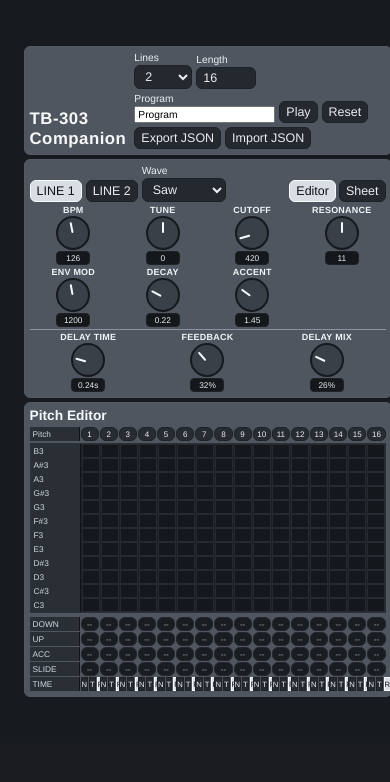
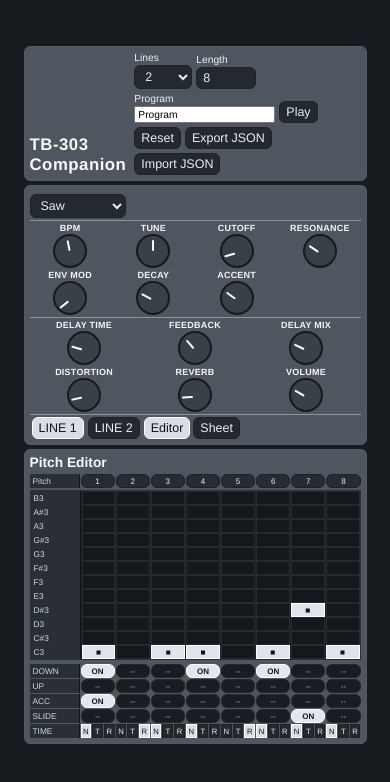
Before and after one commit to leonardoMirabal/303util, a React (Vite) app: page / in a window 390 px wide. Shown: the top 782 px of the page. Built offline with nearby package versions, Linux system fonts and the light colour scheme.

Commit message:
more fixes

```diff
--- a/src/App.css
+++ b/src/App.css
@@ -125,26 +125,6 @@
 .view-toggle {
   display: inline-flex;
   gap: 3px;
-  margin-left: auto;
-}
-
-.top-controls {
-  display: grid;
-  gap: 2px;
-}
-
-.transport label {
-  display: grid;
-  gap: 2px;
-  font-size: 0.64rem;
-  color: #ecf0f4;
-}
-
-.line-tabs {
-  margin-top: 4px;
-  display: flex;
-  gap: 4px;
-  flex-wrap: wrap;
 }
 
 .wave-inline {
@@ -166,10 +146,10 @@
 .knob-groups {
   margin-top: 3px;
   display: grid;
-  grid-template-columns: auto 1px auto;
-  justify-content: space-between;
-  gap: 10px;
-  align-items: stretch;
+  grid-template-columns: auto 1px auto 1px auto 1px auto;
+  justify-content: start;
+  gap: 18px;
+  align-items: start;
 }
 
 .knob-grid {
@@ -182,8 +162,24 @@
   grid-template-columns: repeat(7, 60px);
 }
 
-.delay-knobs {
-  grid-template-columns: repeat(3, 58px);
+.fx-knobs {
+  grid-template-columns: repeat(6, 58px);
+}
+
+.wave-knob-slot {
+  display: flex;
+  align-items: start;
+}
+
+.wave-knob-slot select {
+  min-width: 96px;
+}
+
+.aux-controls {
+  display: flex;
+  align-items: start;
+  gap: 4px;
+  margin-left: 2px;
 }
 
 .delay-divider {
@@ -243,14 +239,7 @@
 }
 
 .knob-value {
-  min-width: 34px;
-  text-align: center;
-  padding: 1px 3px;
-  border: 1px solid #1e2226;
-  border-radius: 4px;
-  background: #15181b;
-  color: #e8edf2;
-  font-size: 0.52rem;
+  display: none;
 }
 
 .workspace {
@@ -452,8 +441,8 @@
     grid-template-columns: repeat(7, 54px);
   }
 
-  .delay-knobs {
-    grid-template-columns: repeat(3, 52px);
+  .fx-knobs {
+    grid-template-columns: repeat(6, 52px);
   }
 }
 
@@ -466,8 +455,8 @@
     grid-template-columns: repeat(7, 48px);
   }
 
-  .delay-knobs {
-    grid-template-columns: repeat(3, 46px);
+  .fx-knobs {
+    grid-template-columns: repeat(6, 46px);
   }
 }
 
@@ -503,7 +492,11 @@
     grid-template-columns: repeat(4, minmax(52px, 1fr));
   }
 
-  .delay-knobs {
+  .fx-knobs {
     grid-template-columns: repeat(3, minmax(52px, 1fr));
   }
+
+  .aux-controls {
+    flex-wrap: wrap;
+  }
 }
--- a/src/App.tsx
+++ b/src/App.tsx
@@ -29,6 +29,8 @@
   delayTime: number;
   delayFeedback: number;
   delayMix: number;
+  distortion: number;
+  reverb: number;
 };
 
 type LineState = {
@@ -39,9 +41,17 @@
 type LineFx = {
   send: GainNode;
   dry: GainNode;
-  wet: GainNode;
+  delaySend: GainNode;
+  delayWet: GainNode;
   delay: DelayNode;
   feedback: GainNode;
+  distSend: GainNode;
+  distortion: WaveShaperNode;
+  distWet: GainNode;
+  reverbSend: GainNode;
+  reverb: ConvolverNode;
+  reverbWet: GainNode;
+  lastDistortionAmount: number;
 };
 
 type ProjectData = {
@@ -66,6 +76,8 @@
   delayTime: 0.24,
   delayFeedback: 0.32,
   delayMix: 0.26,
+  distortion: 0.12,
+  reverb: 0.16,
 });
 
 const makeLine = (): LineState => ({
@@ -78,6 +90,26 @@
   })),
   params: defaultParams(),
 });
+
+const defaultProjectLines = (): LineState[] => {
+  const lines = Array.from({ length: MAX_LINES }, () => makeLine());
+  lines[0] = {
+    ...lines[0],
+    steps: [
+      { pitch: "C3", timeMode: "note", accent: true, slide: false, transpose: "down" },
+      { pitch: null, timeMode: "rest", accent: false, slide: false, transpose: "none" },
+      { pitch: "C3", timeMode: "note", accent: false, slide: false, transpose: "none" },
+      { pitch: "C3", timeMode: "note", accent: false, slide: false, transpose: "down" },
+      { pitch: null, timeMode: "rest", accent: false, slide: false, transpose: "none" },
+      { pitch: "C3", timeMode: "note", accent: false, slide: false, transpose: "down" },
+      { pitch: "D#3", timeMode: "note", accent: false, slide: true, transpose: "none" },
+      { pitch: "C3", timeMode: "note", accent: false, slide: false, transpose: "none" },
+      ...Array.from({ length: 8 }, (): Step => ({ pitch: null, timeMode: "rest", accent: false, slide: false, transpose: "none" })),
+    ],
+    params: { ...defaultParams(), resonance: 6.4, envMod: 59 },
+  };
+  return lines;
+};
 
 const noteToFrequency = (note: PitchName): number => {
   const match = note.match(/^([A-G])(#|b)?(\d)$/);
@@ -96,6 +128,31 @@
   if (mode === "down") return freq / 2;
   if (mode === "up") return freq * 2;
   return freq;
+};
+
+const makeDistortionCurve = (amount: number) => {
+  const samples = 256;
+  const curve = new Float32Array(samples);
+  const k = 1 + amount * 80;
+  for (let i = 0; i < samples; i += 1) {
+    const x = (i * 2) / (samples - 1) - 1;
+    curve[i] = ((1 + k) * x) / (1 + k * Math.abs(x));
+  }
+  return curve;
+};
+
+const makeImpulseResponse = (ctx: AudioContext) => {
+  const duration = 1.2;
+  const length = Math.max(1, Math.floor(ctx.sampleRate * duration));
+  const impulse = ctx.createBuffer(2, length, ctx.sampleRate);
+  for (let channel = 0; channel < impulse.numberOfChannels; channel += 1) {
+    const data = impulse.getChannelData(channel);
+    for (let i = 0; i < length; i += 1) {
+      const decay = (1 - i / length) ** 2.2;
+      data[i] = (Math.random() * 2 - 1) * decay;
+    }
+  }
+  return impulse;
 };
 
 const isPitchName = (value: unknown): value is PitchName => typeof value === "string" && (PITCHES as readonly string[]).includes(value);
@@ -148,11 +205,11 @@
 
 function App() {
   const [lineCount, setLineCount] = useState<2 | 3>(2);
-  const [patternLength, setPatternLength] = useState(16);
+  const [patternLength, setPatternLength] = useState(8);
   const [tempo, setTempo] = useState(126);
   const [programName, setProgramName] = useState("Program");
   const [workspaceView, setWorkspaceView] = useState<"editor" | "sheet">("editor");
-  const [lines, setLines] = useState<LineState[]>(() => Array.from({ length: MAX_LINES }, () => makeLine()));
+  const [lines, setLines] = useState<LineState[]>(() => defaultProjectLines());
   const [selectedLine, setSelectedLine] = useState(0);
   const [isPlaying, setIsPlaying] = useState(false);
   const [playhead, setPlayhead] = useState(-1);
@@ -186,19 +243,54 @@
       if (!ctx || !master) return null;
       const send = ctx.createGain();
       const dry = ctx.createGain();
-      const wet = ctx.createGain();
+      const delaySend = ctx.createGain();
+      const delayWet = ctx.createGain();
       const delay = ctx.createDelay(1.0);
       const feedback = ctx.createGain();
+      const distSend = ctx.createGain();
+      const distortion = ctx.createWaveShaper();
+      const distWet = ctx.createGain();
+      const reverbSend = ctx.createGain();
+      const reverb = ctx.createConvolver();
+      const reverbWet = ctx.createGain();
 
       send.connect(dry);
       dry.connect(master);
-      send.connect(delay);
+      send.connect(delaySend);
+      delaySend.connect(delay);
       delay.connect(feedback);
       feedback.connect(delay);
-      delay.connect(wet);
-      wet.connect(master);
+      delay.connect(delayWet);
+      delayWet.connect(master);
 
-      lineFxRef.current[lineIndex] = { send, dry, wet, delay, feedback };
+      send.connect(distSend);
+      distSend.connect(distortion);
+      distortion.connect(distWet);
+      distWet.connect(master);
+
+      send.connect(reverbSend);
+      reverbSend.connect(reverb);
+      reverb.connect(reverbWet);
+      reverbWet.connect(master);
+
+      distortion.oversample = "4x";
+      reverb.buffer = makeImpulseResponse(ctx);
+
+      lineFxRef.current[lineIndex] = {
+        send,
+        dry,
+        delaySend,
+        delayWet,
+        delay,
+        feedback,
+        distSend,
+        distortion,
+        distWet,
+        reverbSend,
+        reverb,
+        reverbWet,
+        lastDistortionAmount: -1,
+      };
     }
     return { ctx: audioRef.current };
   };
@@ -341,8 +433,19 @@
 
     fx.delay.delayTime.setValueAtTime(Math.min(1, Math.max(0.02, line.params.delayTime)), now);
     fx.feedback.gain.setValueAtTime(Math.min(0.92, Math.max(0, line.params.delayFeedback)), now);
-    fx.dry.gain.setValueAtTime(1 - line.params.delayMix, now);
-    fx.wet.gain.setValueAtTime(line.params.delayMix, now);
+    fx.dry.gain.setValueAtTime(1, now);
+    fx.delaySend.gain.setValueAtTime(Math.min(1, Math.max(0, line.params.delayMix)), now);
+    fx.delayWet.gain.setValueAtTime(Math.min(1, Math.max(0, line.params.delayMix)), now);
+    const distortionAmount = Math.min(1, Math.max(0, line.params.distortion));
+    fx.distSend.gain.setValueAtTime(distortionAmount, now);
+    fx.distWet.gain.setValueAtTime(distortionAmount, now);
+    if (Math.abs(fx.lastDistortionAmount - distortionAmount) > 0.002) {
+      fx.distortion.curve = makeDistortionCurve(distortionAmount);
+      fx.lastDistortionAmount = distortionAmount;
+    }
+    const reverbAmount = Math.min(1, Math.max(0, line.params.reverb));
+    fx.reverbSend.gain.setValueAtTime(reverbAmount, now);
+    fx.reverbWet.gain.setValueAtTime(reverbAmount, now);
 
     osc.start(now);
     osc.stop(now + gate + 0.08);
@@ -568,6 +671,8 @@
         delayTime: Number(paramsRaw.delayTime),
         delayFeedback: Number(paramsRaw.delayFeedback),
         delayMix: Number(paramsRaw.delayMix),
+        distortion: typeof paramsRaw.distortion === "number" ? Number(paramsRaw.distortion) : 0,
+        reverb: typeof paramsRaw.reverb === "number" ? Number(paramsRaw.reverb) : 0,
       };
       if (Object.values(params).some((v) => (typeof v === "number" ? !Number.isFinite(v) : false))) {
         throw new Error(`Line ${lineIndex + 1} params contain invalid numbers.`);
@@ -677,20 +782,45 @@
 
       <div className="workspace">
         <section className="panel hardware-panel">
-          <div className="top-controls">
-            <div className="transport">
+          <div className="knob-groups">
+            <div className="wave-knob-slot">
+              <select value={params.waveform} onChange={(e) => updateParams({ waveform: e.currentTarget.value as OscillatorType })}>
+                <option value="sawtooth">Saw</option>
+                <option value="square">Square</option>
+              </select>
+            </div>
+
+            <div className="delay-divider" />
+
+            <div className="knob-grid main-knobs">
+              <KnobControl label="BPM" min={80} max={180} value={tempo} onChange={setTempo} />
+              <KnobControl label="Tune" min={-12} max={12} step={1} value={params.tune} onChange={(v) => updateParams({ tune: v })} />
+              <KnobControl label="Cutoff" min={180} max={2400} value={params.cutoff} onChange={(v) => updateParams({ cutoff: v })} />
+              <KnobControl label="Resonance" min={0} max={22} step={0.2} value={params.resonance} onChange={(v) => updateParams({ resonance: v })} />
+              <KnobControl label="Env Mod" min={0} max={2600} value={params.envMod} onChange={(v) => updateParams({ envMod: v })} />
+              <KnobControl label="Decay" min={0.08} max={0.6} step={0.01} value={params.decay} onChange={(v) => updateParams({ decay: v })} format={(v) => v.toFixed(2)} />
+              <KnobControl label="Accent" min={1} max={2.5} step={0.05} value={params.accent} onChange={(v) => updateParams({ accent: v })} format={(v) => v.toFixed(2)} />
+            </div>
+
+            <div className="delay-divider" />
+
+            <div className="knob-grid fx-knobs">
+              <KnobControl label="Delay Time" min={0.02} max={1} step={0.01} value={params.delayTime} onChange={(v) => updateParams({ delayTime: v })} format={(v) => `${v.toFixed(2)}s`} />
+              <KnobControl label="Feedback" min={0} max={0.92} step={0.01} value={params.delayFeedback} onChange={(v) => updateParams({ delayFeedback: v })} format={(v) => `${Math.round(v * 100)}%`} />
+              <KnobControl label="Delay Mix" min={0} max={1} step={0.01} value={params.delayMix} onChange={(v) => updateParams({ delayMix: v })} format={(v) => `${Math.round(v * 100)}%`} />
+              <KnobControl label="Distortion" min={0} max={1} step={0.01} value={params.distortion} onChange={(v) => updateParams({ distortion: v })} format={(v) => `${Math.round(v * 100)}%`} />
+              <KnobControl label="Reverb" min={0} max={1} step={0.01} value={params.reverb} onChange={(v) => updateParams({ reverb: v })} format={(v) => `${Math.round(v * 100)}%`} />
+              <KnobControl label="Volume" min={0.05} max={0.8} step={0.01} value={params.volume} onChange={(v) => updateParams({ volume: v })} format={(v) => `${Math.round(v * 100)}%`} />
+            </div>
+
+            <div className="delay-divider" />
+
+            <div className="aux-controls">
               {Array.from({ length: lineCount }, (_, i) => (
                 <button key={i} className={selectedLine === i ? "selected" : ""} onClick={() => setSelectedLine(i)}>
                   LINE {i + 1}
                 </button>
               ))}
-              <label className="wave-inline">
-                Wave
-                <select value={params.waveform} onChange={(e) => updateParams({ waveform: e.currentTarget.value as OscillatorType })}>
-                  <option value="sawtooth">Saw</option>
-                  <option value="square">Square</option>
-                </select>
-              </label>
               <div className="view-toggle" role="tablist" aria-label="Workspace view">
                 <button
                   role="tab"
@@ -709,26 +839,6 @@
                   Sheet
                 </button>
               </div>
-            </div>
-          </div>
-
-          <div className="knob-groups">
-            <div className="knob-grid main-knobs">
-              <KnobControl label="BPM" min={80} max={180} value={tempo} onChange={setTempo} />
-              <KnobControl label="Tune" min={-12} max={12} step={1} value={params.tune} onChange={(v) => updateParams({ tune: v })} />
-              <KnobControl label="Cutoff" min={180} max={2400} value={params.cutoff} onChange={(v) => updateParams({ cutoff: v })} />
-              <KnobControl label="Resonance" min={0} max={22} step={0.2} value={params.resonance} onChange={(v) => updateParams({ resonance: v })} />
-              <KnobControl label="Env Mod" min={0} max={2600} value={params.envMod} onChange={(v) => updateParams({ envMod: v })} />
-              <KnobControl label="Decay" min={0.08} max={0.6} step={0.01} value={params.decay} onChange={(v) => updateParams({ decay: v })} format={(v) => v.toFixed(2)} />
-              <KnobControl label="Accent" min={1} max={2.5} step={0.05} value={params.accent} onChange={(v) => updateParams({ accent: v })} format={(v) => v.toFixed(2)} />
-            </div>
-
-            <div className="delay-divider" />
-
-            <div className="knob-grid delay-knobs">
-              <KnobControl label="Delay Time" min={0.02} max={1} step={0.01} value={params.delayTime} onChange={(v) => updateParams({ delayTime: v })} format={(v) => `${v.toFixed(2)}s`} />
-              <KnobControl label="Feedback" min={0} max={0.92} step={0.01} value={params.delayFeedback} onChange={(v) => updateParams({ delayFeedback: v })} format={(v) => `${Math.round(v * 100)}%`} />
-              <KnobControl label="Delay Mix" min={0} max={1} step={0.01} value={params.delayMix} onChange={(v) => updateParams({ delayMix: v })} format={(v) => `${Math.round(v * 100)}%`} />
             </div>
           </div>
         </section>
```
